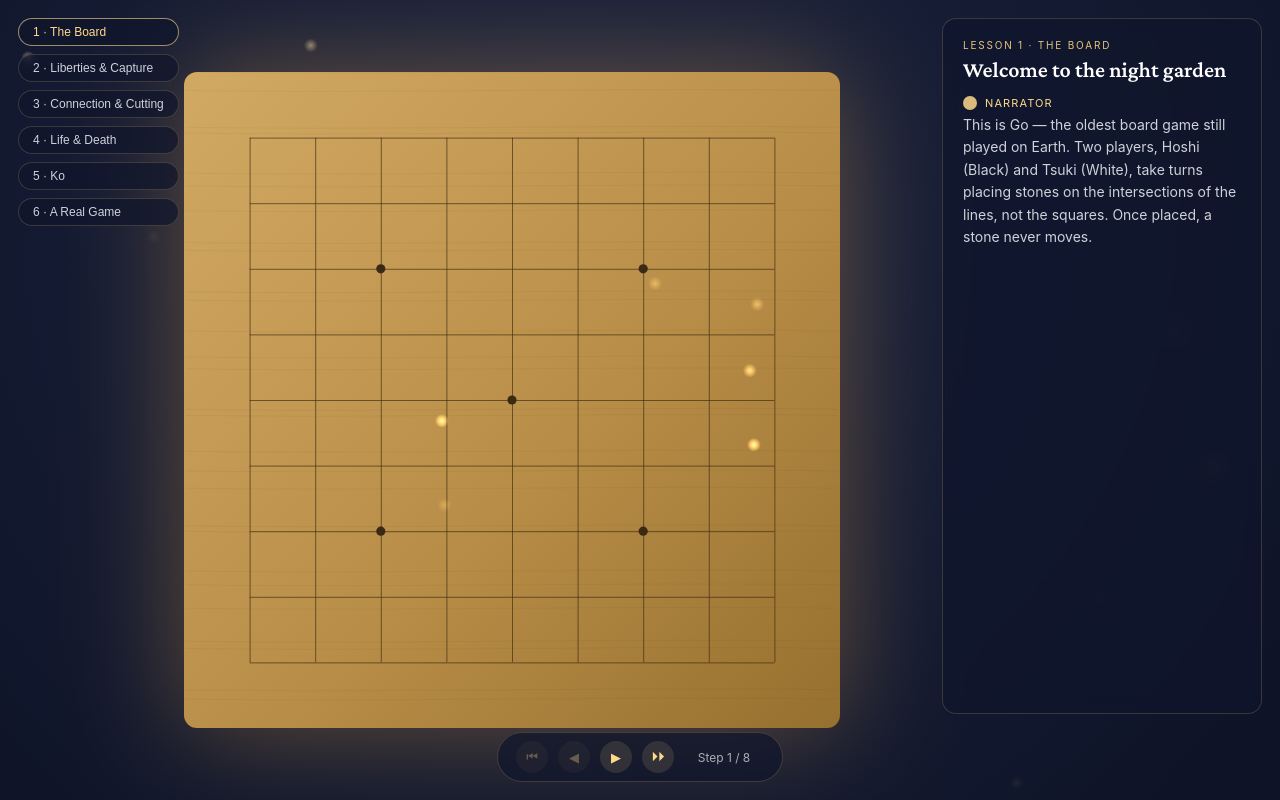
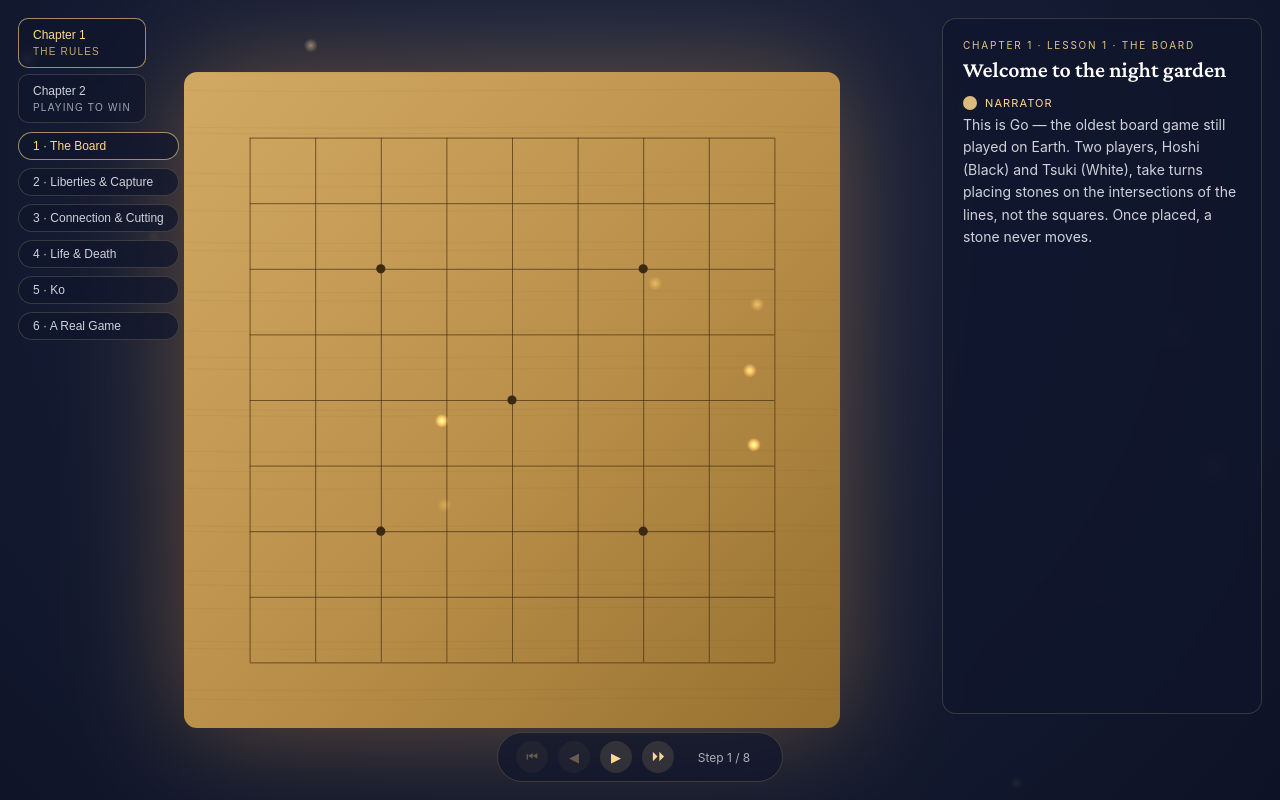
Before and after one commit to codeforcandy/grok-go, a website built with Vite: page index.html in a window 1280 px wide. Built offline with nearby package versions, Linux system fonts and the light colour scheme.

Commit message:
feat: add Chapter 2 curriculum and chapter navigation
Group the original six lessons into Chapter 1 (The Rules) and add
Chapter 2 (Playing to Win) with six new lessons on openings, invasion,
false eyes, capturing races, and seki. UI now has chapter tabs plus
per-chapter lesson chips.

```diff
--- a/index.html
+++ b/index.html
@@ -9,6 +9,7 @@
   <body>
     <canvas id="scene"></canvas>
     <main id="overlay">
+      <nav id="chapter-bar" aria-label="Chapters"></nav>
       <nav id="chips" aria-label="Lessons"></nav>
       <aside id="panel">
         <div id="panel-label"></div>
--- a/src/app/app.ts
+++ b/src/app/app.ts
@@ -1,7 +1,12 @@
 import { play } from '../engine/board';
 import { territory } from '../engine/territory';
 import type { Color, Point } from '../engine/types';
-import { lessons } from '../lessons/index';
+import {
+  chapters,
+  firstLessonIndexOfChapter,
+  lessons,
+  locateLesson
+} from '../lessons/index';
 import { stateAfter } from '../lessons/replay';
 import type { Lesson, QuizStep, Step } from '../lessons/types';
 import { Effects } from '../render/effects';
@@ -38,7 +43,8 @@ export class App {
       onPrev: () => this.goTo(this.stepIndex - 1),
       onNext: () => this.next(),
       onToggleAuto: () => this.toggleAutoplay(),
-      onSelectLesson: (i) => this.selectLesson(i),
+      onSelectChapter: (i) => this.selectChapter(i),
+      onSelectLesson: (i) => this.selectLessonInChapter(i),
       onShowMe: () => this.revealQuizAnswer()
     });
 
@@ -58,6 +64,10 @@ export class App {
     this.refreshUi();
   }
 
+  private get location() {
+    return locateLesson(this.lessonIndex);
+  }
+
   private get lesson(): Lesson {
     return lessons[this.lessonIndex];
   }
@@ -74,15 +84,26 @@ export class App {
     return this.quizPending ? this.stepIndex - 1 : this.stepIndex;
   }
 
-  selectLesson(i: number): void {
-    this.lessonIndex = Math.max(0, Math.min(lessons.length - 1, i));
+  selectChapter(i: number): void {
+    this.lessonIndex = firstLessonIndexOfChapter(
+      Math.max(0, Math.min(chapters.length - 1, i))
+    );
+    this.goTo(0);
+  }
+
+  selectLessonInChapter(i: number): void {
+    const { chapterIndex } = this.location;
+    this.lessonIndex = firstLessonIndexOfChapter(chapterIndex) + i;
     this.goTo(0);
   }
 
   private next(): void {
     if (this.quizPending) return;
     if (this.stepIndex >= this.lesson.steps.length - 1) {
-      if (this.lessonIndex < lessons.length - 1) this.selectLesson(this.lessonIndex + 1);
+      if (this.lessonIndex < lessons.length - 1) {
+        this.lessonIndex += 1;
+        this.goTo(0);
+      }
       return;
     }
     this.goTo(this.stepIndex + 1, { animate: true });
@@ -175,6 +196,7 @@ export class App {
   private refreshUi(): void {
     const step = this.step;
     const n = this.lesson.steps.length;
+    const { chapter, chapterIndex, lessonInChapter } = this.location;
     const title =
       step.kind === 'quiz'
         ? step.title ?? 'You try'
@@ -184,13 +206,14 @@ export class App {
         ? []
         : [{ speaker: step.kind === 'highlight' ? step.speaker ?? 'narrator' : step.speaker, text: step.text }];
 
+    this.ui.setChapters(chapters, chapterIndex);
     this.ui.setLessons(
-      lessons.map((l) => l.title),
-      this.lessonIndex,
-      lessons.map((l) => this.completed.has(l.id))
+      chapter.lessons.map((l) => l.title),
+      lessonInChapter,
+      chapter.lessons.map((l) => this.completed.has(l.id))
     );
     this.ui.setStep({
-      label: `Lesson ${this.lessonIndex + 1} · ${this.lesson.title}`,
+      label: `${chapter.title} · Lesson ${lessonInChapter + 1} · ${this.lesson.title}`,
       title,
       blocks,
       counter: `Step ${this.stepIndex + 1} / ${n}`,
--- /dev/null
+++ b/src/lessons/chapters.ts
@@ -0,0 +1,67 @@
+import type { Chapter } from './types';
+import { lesson1 } from './lesson1';
+import { lesson2 } from './lesson2';
+import { lesson3 } from './lesson3';
+import { lesson4 } from './lesson4';
+import { lesson5 } from './lesson5';
+import { lesson6 } from './lesson6';
+import { lesson7 } from './lesson7';
+import { lesson8 } from './lesson8';
+import { lesson9 } from './lesson9';
+import { lesson10 } from './lesson10';
+import { lesson11 } from './lesson11';
+import { lesson12 } from './lesson12';
+
+export const chapters: Chapter[] = [
+  {
+    id: 'chapter-1',
+    title: 'Chapter 1',
+    subtitle: 'The Rules',
+    lessons: [lesson1, lesson2, lesson3, lesson4, lesson5, lesson6]
+  },
+  {
+    id: 'chapter-2',
+    title: 'Chapter 2',
+    subtitle: 'Playing to Win',
+    lessons: [lesson7, lesson8, lesson9, lesson10, lesson11, lesson12]
+  }
+];
+
+export interface LessonLocation {
+  chapter: Chapter;
+  chapterIndex: number;
+  lessonInChapter: number;
+  globalIndex: number;
+}
+
+export function locateLesson(globalIndex: number): LessonLocation {
+  let offset = 0;
+  for (let chapterIndex = 0; chapterIndex < chapters.length; chapterIndex++) {
+    const chapter = chapters[chapterIndex];
+    if (globalIndex < offset + chapter.lessons.length) {
+      return {
+        chapter,
+        chapterIndex,
+        lessonInChapter: globalIndex - offset,
+        globalIndex
+      };
+    }
+    offset += chapter.lessons.length;
+  }
+  const last = chapters.length - 1;
+  const lastChapter = chapters[last];
+  return {
+    chapter: lastChapter,
+    chapterIndex: last,
+    lessonInChapter: lastChapter.lessons.length - 1,
+    globalIndex: offset - 1
+  };
+}
+
+export function firstLessonIndexOfChapter(chapterIndex: number): number {
+  let offset = 0;
+  for (let i = 0; i < chapterIndex && i < chapters.length; i++) {
+    offset += chapters[i].lessons.length;
+  }
+  return offset;
+}
--- a/src/lessons/index.ts
+++ b/src/lessons/index.ts
@@ -1,9 +1,5 @@
-import type { Lesson } from './types';
-import { lesson1 } from './lesson1';
-import { lesson2 } from './lesson2';
-import { lesson3 } from './lesson3';
-import { lesson4 } from './lesson4';
-import { lesson5 } from './lesson5';
-import { lesson6 } from './lesson6';
+import { chapters } from './chapters';
 
-export const lessons: Lesson[] = [lesson1, lesson2, lesson3, lesson4, lesson5, lesson6];
+export { chapters, locateLesson, firstLessonIndexOfChapter } from './chapters';
+
+export const lessons = chapters.flatMap((c) => c.lessons);
--- /dev/null
+++ b/src/lessons/lesson10.ts
@@ -0,0 +1,56 @@
+import type { Lesson } from './types';
+
+export const lesson10: Lesson = {
+  id: 'false-eyes',
+  title: 'False Eyes & Dead Shapes',
+  setup: {
+    white: [{ x: 1, y: 0 }, { x: 0, y: 1 }, { x: 1, y: 1 }, { x: 2, y: 1 }],
+    black: [{ x: 2, y: 0 }, { x: 0, y: 2 }, { x: 1, y: 2 }, { x: 2, y: 2 }, { x: 3, y: 1 }, { x: 3, y: 0 }]
+  },
+  firstToPlay: 'black',
+  steps: [
+    {
+      kind: 'note',
+      speaker: 'narrator',
+      title: 'Not every "eye" breathes',
+      text:
+        'A {{false eye}} looks like breathing room but is not a true {{eye}}. The ' +
+        'stones around it connect through a diagonal, so filling it does not give ' +
+        'the group a second life. Some shapes are simply dead.',
+      focus: [{ x: 0, y: 0 }, { x: 1, y: 0 }]
+    },
+    {
+      kind: 'highlight',
+      points: [{ x: 0, y: 0 }],
+      style: 'glow',
+      speaker: 'narrator',
+      text:
+        'White\'s bent shape in the corner looks lively, but it is a classic dead ' +
+        'form. Black can remove it with one precise stone.'
+    },
+    {
+      kind: 'quiz',
+      title: 'You try: remove the dead shape',
+      prompt:
+        'Black to play. Capture White\'s corner group by playing at its last ' +
+        'shared {{liberty}}.',
+      accept: [{ x: 0, y: 0 }],
+      hint: 'The glowing corner point — the only empty point touching the white stones.',
+      explainCorrect:
+        'Gone. The bent shape had no real {{eyes}} — only a {{false eye}} and a ' +
+        'dream. Dead groups do not need long fights.',
+      explainWrong:
+        'Find the one empty point that touches the white stones along the lines ' +
+        'and removes them all.'
+    },
+    {
+      kind: 'note',
+      speaker: 'narrator',
+      title: 'True eyes vs false eyes',
+      text:
+        'A true {{eye}} is surrounded on all four sides by the same group. A ' +
+        '{{false eye}} has a diagonal leak — the group connects around the corner. ' +
+        'Two true {{eyes}} live. False ones deceive.'
+    }
+  ]
+};
--- /dev/null
+++ b/src/lessons/lesson11.ts
@@ -0,0 +1,78 @@
+import type { Lesson } from './types';
+
+export const lesson11: Lesson = {
+  id: 'capturing-races',
+  title: 'Capturing Races',
+  setup: {
+    black: [{ x: 4, y: 4 }],
+    white: [{ x: 5, y: 4 }]
+  },
+  firstToPlay: 'black',
+  steps: [
+    {
+      kind: 'note',
+      speaker: 'narrator',
+      title: 'Who runs out of breath first?',
+      text:
+        'Two weak groups touch — a {{capturing race}}. Neither has two {{eyes}}. ' +
+        'Count {{liberties}}: whoever runs out first is captured. The player who ' +
+        'moves first often wins, but only if their count is not smaller.',
+      focus: [{ x: 4, y: 4 }, { x: 5, y: 4 }]
+    },
+    {
+      kind: 'move',
+      point: { x: 5, y: 5 },
+      speaker: 'hoshi',
+      title: 'Tightening the net',
+      text:
+        'I lean on White from the side. Each attacking stone can remove a ' +
+        '{{liberty}} without filling my own last one.'
+    },
+    {
+      kind: 'move',
+      point: { x: 6, y: 6 },
+      speaker: 'tsuki',
+      text:
+        'I answer far away — but the race on the left still hangs in the balance. ' +
+        'Local fights do not wait for distant moves.'
+    },
+    {
+      kind: 'move',
+      point: { x: 5, y: 3 },
+      speaker: 'hoshi',
+      title: 'One breath left',
+      text:
+        'Now White\'s stone has a single {{liberty}}. The race is decided — if ' +
+        'Black moves before White can grow.'
+    },
+    {
+      kind: 'move',
+      point: { x: 6, y: 5 },
+      speaker: 'tsuki',
+      text: 'I stretch for air, but the count is already against me.'
+    },
+    {
+      kind: 'quiz',
+      title: 'You try: win the race',
+      prompt:
+        'White has one {{liberty}} left. Finish the {{capturing race}} — click the ' +
+        'capturing move.',
+      accept: [{ x: 6, y: 4 }],
+      hint: 'The last empty point beside White\'s stone on the right edge.',
+      explainCorrect:
+        'Captured. You counted first, moved last, and won the {{capturing race}}. ' +
+        'In Go, arithmetic often beats courage.',
+      explainWrong:
+        'Find White\'s final {{liberty}} and fill it. The group with fewer breaths ' +
+        'falls.'
+    },
+    {
+      kind: 'note',
+      speaker: 'narrator',
+      title: 'Count before you commit',
+      text:
+        'Before entering a fight, count shared and external {{liberties}}. A ' +
+        '{{capturing race}} you lose becomes a gift of {{prisoners}}.'
+    }
+  ]
+};
--- /dev/null
+++ b/src/lessons/lesson12.ts
@@ -0,0 +1,65 @@
+import type { Lesson } from './types';
+
+export const lesson12: Lesson = {
+  id: 'seki',
+  title: 'Seki — Mutual Life',
+  setup: {
+    black: [{ x: 3, y: 3 }, { x: 4, y: 3 }, { x: 3, y: 4 }],
+    white: [{ x: 5, y: 4 }, { x: 4, y: 5 }, { x: 5, y: 5 }]
+  },
+  firstToPlay: 'black',
+  steps: [
+    {
+      kind: 'note',
+      speaker: 'narrator',
+      title: 'When neither can strike',
+      text:
+        'Two groups stare at each other across a shared empty region. Each has one ' +
+        '{{eye}}. If either fills the gap, they lose — suicide or self-capture. ' +
+        'This standoff is called {{seki}}: mutual life.',
+      focus: [{ x: 4, y: 4 }, { x: 5, y: 3 }, { x: 3, y: 5 }]
+    },
+    {
+      kind: 'highlight',
+      points: [{ x: 4, y: 4 }, { x: 5, y: 3 }, { x: 3, y: 5 }],
+      style: 'glow',
+      speaker: 'narrator',
+      text:
+        'These shared points are neutral in the fight. In {{seki}}, they belong to ' +
+        'neither side at the end — like {{dame}}, they score nothing.'
+    },
+    {
+      kind: 'note',
+      speaker: 'narrator',
+      title: 'Pass and move on',
+      text:
+        'When a local fight is {{seki}}, playing inside only hurts. Strong players ' +
+        'pass, play elsewhere, and return to bigger fights. The board still has ' +
+        'corners and sides waiting.'
+    },
+    {
+      kind: 'quiz',
+      title: 'You try: tenuki in seki',
+      prompt:
+        'The fight here is {{seki}} — do not fill the shared points. Play ' +
+        'elsewhere on the board.',
+      accept: [{ x: 8, y: 8 }],
+      hint: 'A far corner, untouched by the local standoff.',
+      explainCorrect:
+        'Correct. You left the {{seki}} alone and claimed new ground. That is ' +
+        'tenuki — playing where the value is still yours to take.',
+      explainWrong:
+        'Do not play inside the {{seki}}. Find an empty point far from the ' +
+        'standoff — the game continues elsewhere.'
+    },
+    {
+      kind: 'note',
+      speaker: 'narrator',
+      title: 'Chapter 2 complete',
+      text:
+        'You now know how openings grow from corners, how invasions and enclosures ' +
+        'fight for land, and how races and {{seki}} end local battles. The night ' +
+        'garden is wide — keep playing.'
+    }
+  ]
+};
--- /dev/null
+++ b/src/lessons/lesson7.ts
@@ -0,0 +1,102 @@
+import type { Lesson } from './types';
+
+export const lesson7: Lesson = {
+  id: 'corners-first',
+  title: 'Corners First',
+  firstToPlay: 'black',
+  steps: [
+    {
+      kind: 'note',
+      speaker: 'narrator',
+      title: 'Where games begin',
+      text:
+        'Chapter 1 taught the rules. Chapter 2 teaches how to use them. Every ' +
+        'opening follows the same ladder of value: {{corner}}s first, then ' +
+        'sides, then center. Corners need the fewest stones to become territory.'
+    },
+    {
+      kind: 'move',
+      point: { x: 2, y: 2 },
+      speaker: 'hoshi',
+      title: 'The first corner',
+      text:
+        'I take a corner. Two edges of the board fence it for free — only two ' +
+        'directions still need stones.'
+    },
+    {
+      kind: 'move',
+      point: { x: 6, y: 6 },
+      speaker: 'tsuki',
+      text: 'I answer in the far corner. Balance, as always.'
+    },
+    {
+      kind: 'move',
+      point: { x: 6, y: 2 },
+      speaker: 'hoshi',
+      text: 'A second corner for me. Territory grows faster here than anywhere else.'
+    },
+    {
+      kind: 'move',
+      point: { x: 2, y: 6 },
+      speaker: 'tsuki',
+      text: 'And I claim the last corner. Four corners, four anchors.'
+    },
+    {
+      kind: 'note',
+      speaker: 'narrator',
+      title: 'Sides before center',
+      text:
+        'Corners are fenced. Now the sides — still backed by an edge. The center ' +
+        'radiates {{influence}} in every direction, but it is the last place to ' +
+        'become secure territory.',
+      focus: [{ x: 4, y: 4 }]
+    },
+    {
+      kind: 'move',
+      point: { x: 4, y: 4 },
+      speaker: 'hoshi',
+      text:
+        'I touch the center star point — not to fence it yet, but to reach toward ' +
+        'every side at once.'
+    },
+    {
+      kind: 'move',
+      point: { x: 3, y: 6 },
+      speaker: 'tsuki',
+      text:
+        'An {{extension}} down the side from my corner. Side territory grows by ' +
+        'stretching from a corner stone along the edge.'
+    },
+    {
+      kind: 'quiz',
+      title: 'You try: extend from the corner',
+      prompt:
+        'Black still owns the upper-right corner at (6,2). Extend down that side ' +
+        'to claim more territory — click the best point.',
+      accept: [{ x: 6, y: 4 }],
+      hint: 'Slide along the right edge, one step below the corner stone.',
+      explainCorrect:
+        'A clean {{extension}}. You are building a side from your corner, exactly ' +
+        'as the opening ladder prescribes.',
+      explainWrong:
+        'Reach from the corner stone along the side — the edge of the board helps ' +
+        'you fence, just as it did in the corner.',
+      nearMisses: [
+        {
+          point: { x: 4, y: 2 },
+          text:
+            'That reaches into the center, not along the side. Extensions hug the ' +
+            'edge beside the corner they grew from.'
+        }
+      ]
+    },
+    {
+      kind: 'note',
+      speaker: 'narrator',
+      title: 'The opening ladder',
+      text:
+        'Corner, side, center — in that order. Next you will see how a corner ' +
+        'becomes a fortress with just a few more stones.'
+    }
+  ]
+};
--- /dev/null
+++ b/src/lessons/lesson8.ts
@@ -0,0 +1,79 @@
+import type { Lesson } from './types';
+
+export const lesson8: Lesson = {
+  id: 'enclosing-the-corner',
+  title: 'Enclosing the Corner',
+  setup: {
+    black: [{ x: 2, y: 2 }],
+    white: [{ x: 4, y: 2 }]
+  },
+  firstToPlay: 'black',
+  steps: [
+    {
+      kind: 'note',
+      speaker: 'narrator',
+      title: 'From stone to fortress',
+      text:
+        'Hoshi owns a corner stone. Tsuki approached from the side — a standard ' +
+        'greeting. Now Black can turn the corner into an {{enclosure}}: a small ' +
+        'fort that fences a chunk of territory.',
+      focus: [{ x: 2, y: 2 }, { x: 4, y: 2 }]
+    },
+    {
+      kind: 'move',
+      point: { x: 2, y: 1 },
+      speaker: 'hoshi',
+      title: 'Pressing to the edge',
+      text:
+        'I hug the top edge. Each stone along the border costs my opponent more ' +
+        'stones to invade later.'
+    },
+    {
+      kind: 'move',
+      point: { x: 6, y: 6 },
+      speaker: 'tsuki',
+      text:
+        'While you build, I take a distant corner. One enclosure is not the whole ' +
+        'game — I answer big with big.'
+    },
+    {
+      kind: 'move',
+      point: { x: 1, y: 2 },
+      speaker: 'hoshi',
+      title: 'Closing the gate',
+      text:
+        'One more stone along the left edge. The corner is nearly sealed — only ' +
+        'one point remains to finish the {{enclosure}}.'
+    },
+    {
+      kind: 'highlight',
+      points: [{ x: 1, y: 1 }],
+      style: 'glow',
+      speaker: 'narrator',
+      text:
+        'This glowing point completes the shape. After it is played, the corner ' +
+        'interior becomes Black\'s territory in all but name.'
+    },
+    {
+      kind: 'quiz',
+      title: 'You try: finish the enclosure',
+      prompt: 'Complete Black\'s corner {{enclosure}}. Click the vital point.',
+      accept: [{ x: 1, y: 1 }],
+      hint: 'The glowing point — it touches both edge stones along the lines.',
+      explainCorrect:
+        'Enclosed. Three stones and a corner edge have fenced a tidy territory. ' +
+        'That is the smallest {{enclosure}} on a 9×9 board.',
+      explainWrong:
+        'Aim for the one empty point that connects both of Black\'s edge stones ' +
+        'along the grid lines.'
+    },
+    {
+      kind: 'note',
+      speaker: 'narrator',
+      title: 'Fortresses invite invasions',
+      text:
+        'Every {{enclosure}} dares the opponent to slip inside. Next: what happens ' +
+        'when someone accepts that dare.'
+    }
+  ]
+};
--- /dev/null
+++ b/src/lessons/lesson9.ts
@@ -0,0 +1,73 @@
+import type { Lesson } from './types';
+
+export const lesson9: Lesson = {
+  id: 'invasion',
+  title: 'Invasion',
+  setup: {
+    white: [
+      { x: 0, y: 2 }, { x: 1, y: 2 }, { x: 2, y: 2 }, { x: 2, y: 1 }, { x: 2, y: 0 }
+    ]
+  },
+  firstToPlay: 'black',
+  steps: [
+    {
+      kind: 'note',
+      speaker: 'narrator',
+      title: 'Inside the fortress',
+      text:
+        'White has fenced the upper-right corner — an {{enclosure}}. But the ' +
+        'interior is not yet Black\'s graveyard. A well-timed {{invasion}} can ' +
+        'steal or spoil what White thought was safe.',
+      focus: [{ x: 0, y: 2 }, { x: 2, y: 0 }]
+    },
+    {
+      kind: 'highlight',
+      points: [{ x: 1, y: 1 }],
+      style: 'glow',
+      speaker: 'narrator',
+      text:
+        'The 3-3 point inside the corner — the deepest cut. Invade here when the ' +
+        'opponent\'s wall is thin and help is far away.'
+    },
+    {
+      kind: 'quiz',
+      title: 'You try: invade',
+      prompt:
+        'Black to play. Slip inside White\'s corner with the classic {{invasion}} ' +
+        'at the 3-3 point.',
+      accept: [{ x: 1, y: 1 }],
+      hint: 'The glowing point — one step in from the corner along both lines.',
+      explainCorrect:
+        'Inside! The invader lives small or runs into the center, but White\'s ' +
+        'neat {{enclosure}} is broken. Invasions trade certainty for disruption.',
+      explainWrong:
+        'Play at the marked 3-3 point inside the corner — not on the wall itself.',
+      nearMisses: [
+        {
+          point: { x: 0, y: 1 },
+          text:
+            'That strikes the wall from outside. An {{invasion}} slips behind the ' +
+            'fence, into the corner interior.'
+        }
+      ]
+    },
+    {
+      kind: 'move',
+      point: { x: 6, y: 6 },
+      speaker: 'tsuki',
+      title: 'The price of answering',
+      text:
+        'I must respond or lose the corner. While I do, Hoshi builds elsewhere — ' +
+        'every invasion buys time for the attacker.'
+    },
+    {
+      kind: 'note',
+      speaker: 'narrator',
+      title: 'Reduce, don\'t always invade',
+      text:
+        'A lighter touch — a {{reduction}} — presses against territory from the ' +
+        'outside without diving in. Invasions are loud; reductions are whispers. ' +
+        'Both shrink what the opponent counted as theirs.'
+    }
+  ]
+};
--- a/src/lessons/replay.ts
+++ b/src/lessons/replay.ts
@@ -15,8 +15,8 @@ function setupBoard(lesson: Lesson): Board {
   const board = createBoard();
   if (!lesson.setup) return board;
   const cells = [...board.cells];
-  for (const p of lesson.setup.black) cells[toIndex(board.size, p)] = 'black';
-  for (const p of lesson.setup.white) cells[toIndex(board.size, p)] = 'white';
+  for (const p of lesson.setup.black ?? []) cells[toIndex(board.size, p)] = 'black';
+  for (const p of lesson.setup.white ?? []) cells[toIndex(board.size, p)] = 'white';
   return { ...board, cells };
 }
 
--- a/src/styles.css
+++ b/src/styles.css
@@ -20,8 +20,29 @@ body {
 #overlay { position: fixed; inset: 0; pointer-events: none; }
 #overlay button { pointer-events: auto; cursor: pointer; }
 
+#chapter-bar {
+  position: absolute; left: 18px; top: 18px;
+  display: flex; flex-direction: column; gap: 6px;
+}
+#chapter-bar button {
+  background: var(--panel-bg); color: var(--text);
+  border: 1px solid var(--amber-dim); border-radius: 10px;
+  padding: 8px 14px; font-size: 12px; text-align: left;
+  backdrop-filter: blur(6px); transition: border-color 0.2s, color 0.2s;
+  line-height: 1.35;
+}
+#chapter-bar button span {
+  display: block; font-size: 10px; letter-spacing: 0.12em;
+  text-transform: uppercase; opacity: 0.75; margin-top: 2px;
+}
+#chapter-bar button:hover { border-color: rgba(255, 217, 138, 0.45); }
+#chapter-bar button.active {
+  color: var(--amber);
+  border-color: rgba(255, 217, 138, 0.6);
+}
+
 #chips {
-  position: absolute; left: 18px; top: 18px;
+  position: absolute; left: 18px; top: 132px;
   display: flex; flex-direction: column; gap: 8px;
 }
 #chips button {
--- a/src/ui/ui.ts
+++ b/src/ui/ui.ts
@@ -1,4 +1,5 @@
 import { glossary } from '../lessons/glossary';
+import type { Chapter } from '../lessons/types';
 import type { Speaker } from '../lessons/types';
 
 export interface CommentBlock {
@@ -11,6 +12,7 @@ export interface UiCallbacks {
   onPrev: () => void;
   onNext: () => void;
   onToggleAuto: () => void;
+  onSelectChapter: (index: number) => void;
   onSelectLesson: (index: number) => void;
   onShowMe: () => void;
 }
@@ -34,6 +36,7 @@ export function renderText(text: string): string {
 
 export class Ui {
   private el = {
+    chapterBar: document.querySelector<HTMLElement>('#chapter-bar')!,
     chips: document.querySelector<HTMLElement>('#chips')!,
     label: document.querySelector<HTMLElement>('#panel-label')!,
     title: document.querySelector<HTMLElement>('#panel-title')!,
@@ -49,6 +52,7 @@ export class Ui {
     counter: document.querySelector<HTMLElement>('#move-counter')!
   };
 
+  private onSelectChapter: (index: number) => void;
   private onSelectLesson: (index: number) => void;
 
   constructor(callbacks: UiCallbacks) {
@@ -57,7 +61,20 @@ export class Ui {
     this.el.btnNext.addEventListener('click', callbacks.onNext);
     this.el.btnAuto.addEventListener('click', callbacks.onToggleAuto);
     this.el.quizShowMe.addEventListener('click', callbacks.onShowMe);
+    this.onSelectChapter = callbacks.onSelectChapter;
     this.onSelectLesson = callbacks.onSelectLesson;
+  }
+
+  setChapters(chapters: Chapter[], activeChapter: number): void {
+    this.el.chapterBar.replaceChildren(
+      ...chapters.map((chapter, i) => {
+        const b = document.createElement('button');
+        b.innerHTML = `${chapter.title}<span>${chapter.subtitle}</span>`;
+        b.classList.toggle('active', i === activeChapter);
+        b.addEventListener('click', () => this.onSelectChapter(i));
+        return b;
+      })
+    );
   }
 
   setLessons(titles: string[], active: number, completed: boolean[]): void {
```
Also changed, not shown: src/lessons/glossary.ts (+12 -1 lines), src/lessons/types.ts (+8 -1 lines), README.md, 1 other file.
